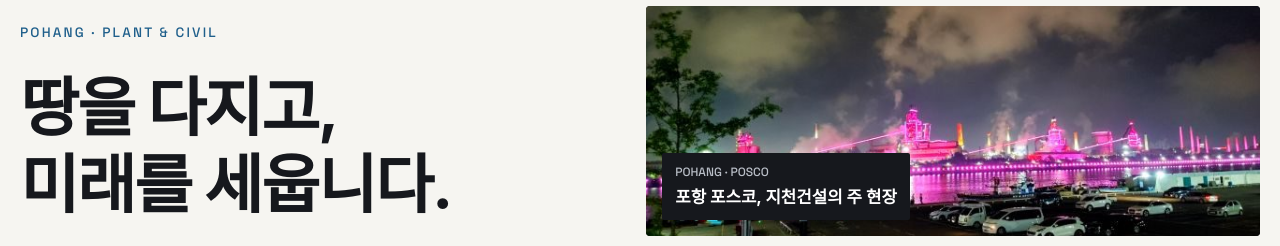
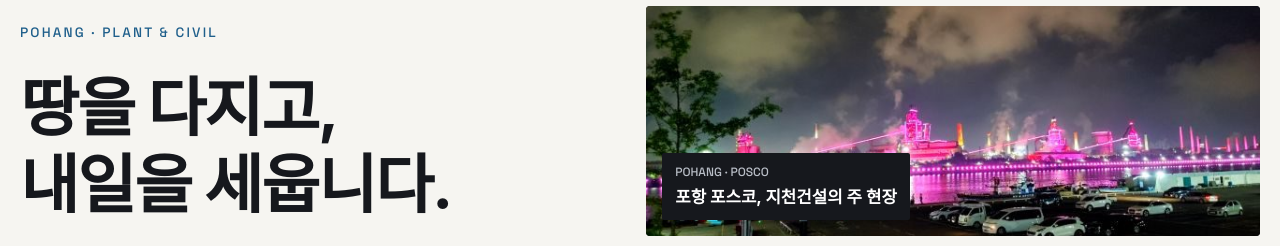
Before and after one commit to younggee72/my-blog, a plain HTML site: page apps/company-portal/index.html in a window 1280 px wide. Shown: the part 143-389 px from the top of the page. Drawn offline with Linux system fonts and the light colour scheme; a web font is replaced by a local one.

Commit message:
지천포탈: 메인 문구를 '내일을 세웁니다'로 되돌림
Co-Authored-By: Claude Opus 5.5 <noreply@anthropic.com>
Claude-Session: https://claude.ai/code/session_012f6xJPRHVMg8kCGaoiBpw9

```diff
--- a/apps/company-portal/index.html
+++ b/apps/company-portal/index.html
@@ -33,7 +33,7 @@
       <div class="landing-hero-inner">
         <div class="landing-hero-copy">
           <span class="landing-hero-eyebrow">POHANG · PLANT &amp; CIVIL</span>
-          <h1 id="landing-hero-title" class="landing-hero-title">땅을 다지고,<br>미래를 세웁니다.</h1>
+          <h1 id="landing-hero-title" class="landing-hero-title">땅을 다지고,<br>내일을 세웁니다.</h1>
           <p class="landing-hero-desc">주식회사 지천건설은 포스코 내 기계기초·공장기초 등 플랜트 공사를 전문으로 해왔습니다. 이 현장 경험을 바탕으로 관급 토목공사까지 수행하며, 자사 포크레인을 직영 투입해 책임 시공합니다.</p>
           <div class="landing-hero-licenses">
             <span class="landing-hero-label">보유 면허</span>
```
